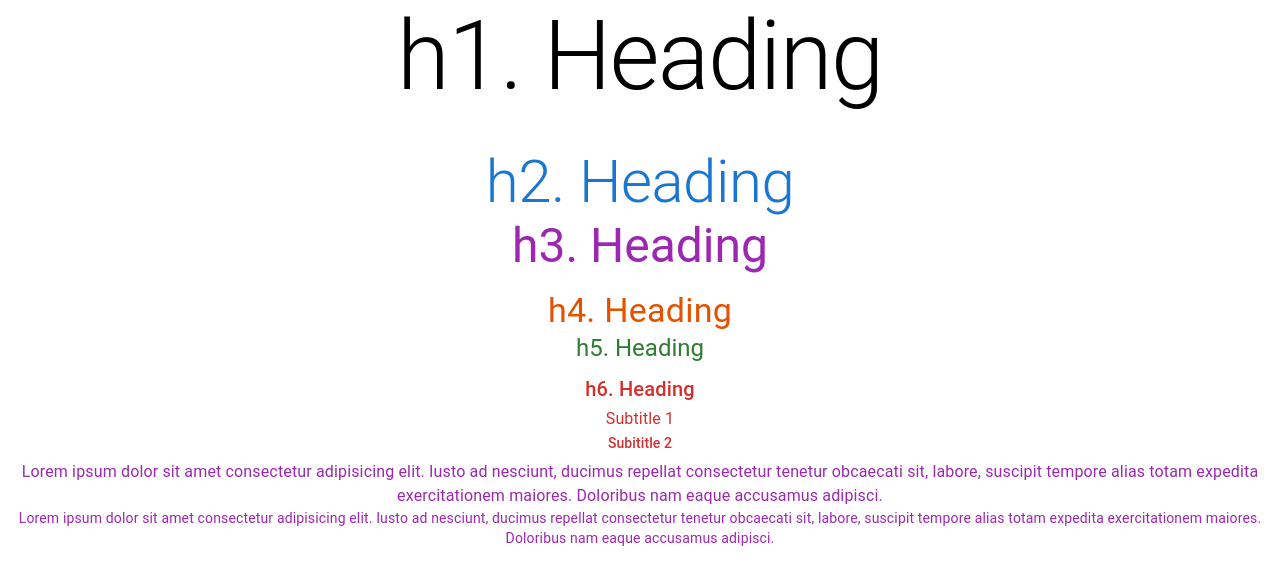
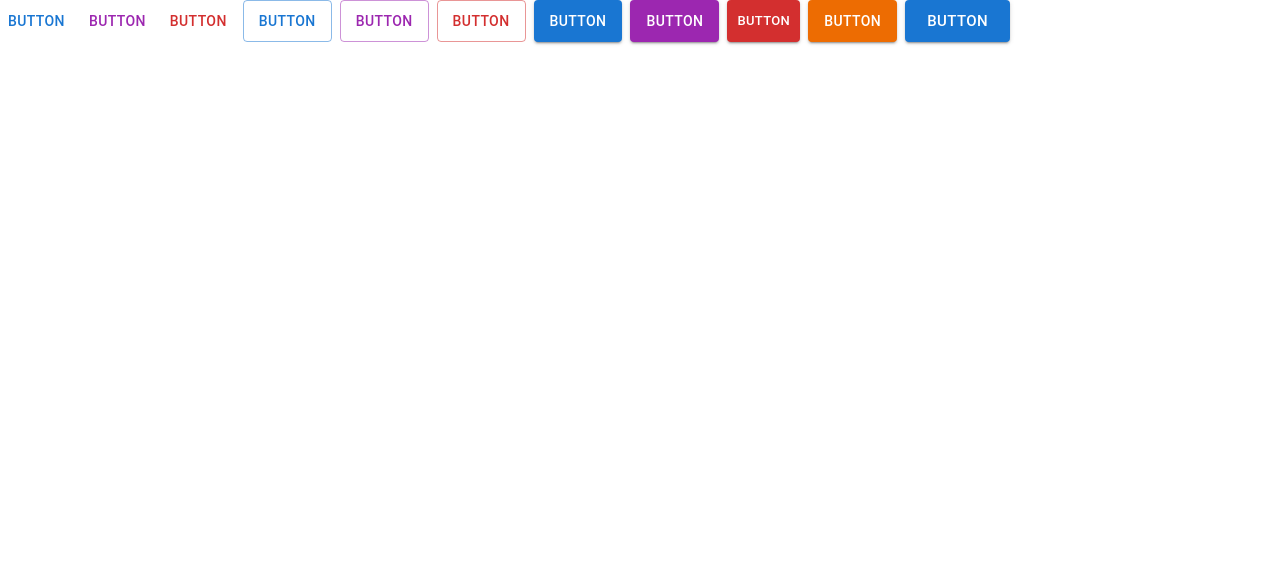
Before and after one commit to NikunjSinghania/react-material-ui-learning, a React (Create React App) app: page / in a window 1280 px wide. Shown: the top 584 px of the page. Built offline with nearby package versions, Linux system fonts and the light colour scheme.

Commit message:
Button Commit

```diff
--- a/src/App.tsx
+++ b/src/App.tsx
@@ -1,13 +1,15 @@
 import React from 'react';
 import './App.css';
 import TypographyMUI from './Components/TypographyMUI';
+import ButtonMUI from './Components/ButtonMUI';
 
 function App() {
 
 
   return (
     <div className="App">
-      <TypographyMUI />
+      {/* <TypographyMUI /> */}
+      <ButtonMUI />
     </div>
   );
 }
--- /dev/null
+++ b/src/Components/ButtonMUI.tsx
@@ -0,0 +1,49 @@
+import { Stack } from '@mui/material'
+import Button from '@mui/material/Button'
+const ButtonMUI = () => {
+    return (
+        <>
+        <Stack spacing={1} direction={'row'} >
+        <Button variant="text" color="primary">
+            Button
+            </Button>
+                <Button variant="text" color="secondary">
+                Button
+            </Button>
+            <Button href="https://google.com" variant="text" color="error">
+            Button
+            </Button>
+
+            <Button variant="outlined" color="primary">
+            Button
+            </Button>
+                <Button variant="outlined" color="secondary">
+                Button
+            </Button>
+            <Button variant="outlined" color="error">
+            Button
+            </Button>
+
+            <Button variant="contained" color="primary">
+            Button
+            </Button>
+                <Button variant="contained" color="secondary">
+                Button
+            </Button>
+            <Button size='small' variant="contained" color="error">
+            Button
+            </Button>
+            <Button size='medium' variant="contained" color="warning">
+            Button
+            </Button>
+            <Button size='large' variant="contained" color="primary">
+            Button
+            </Button>
+        </Stack>
+
+        </>
+
+    )
+}
+
+export default ButtonMUI
```
